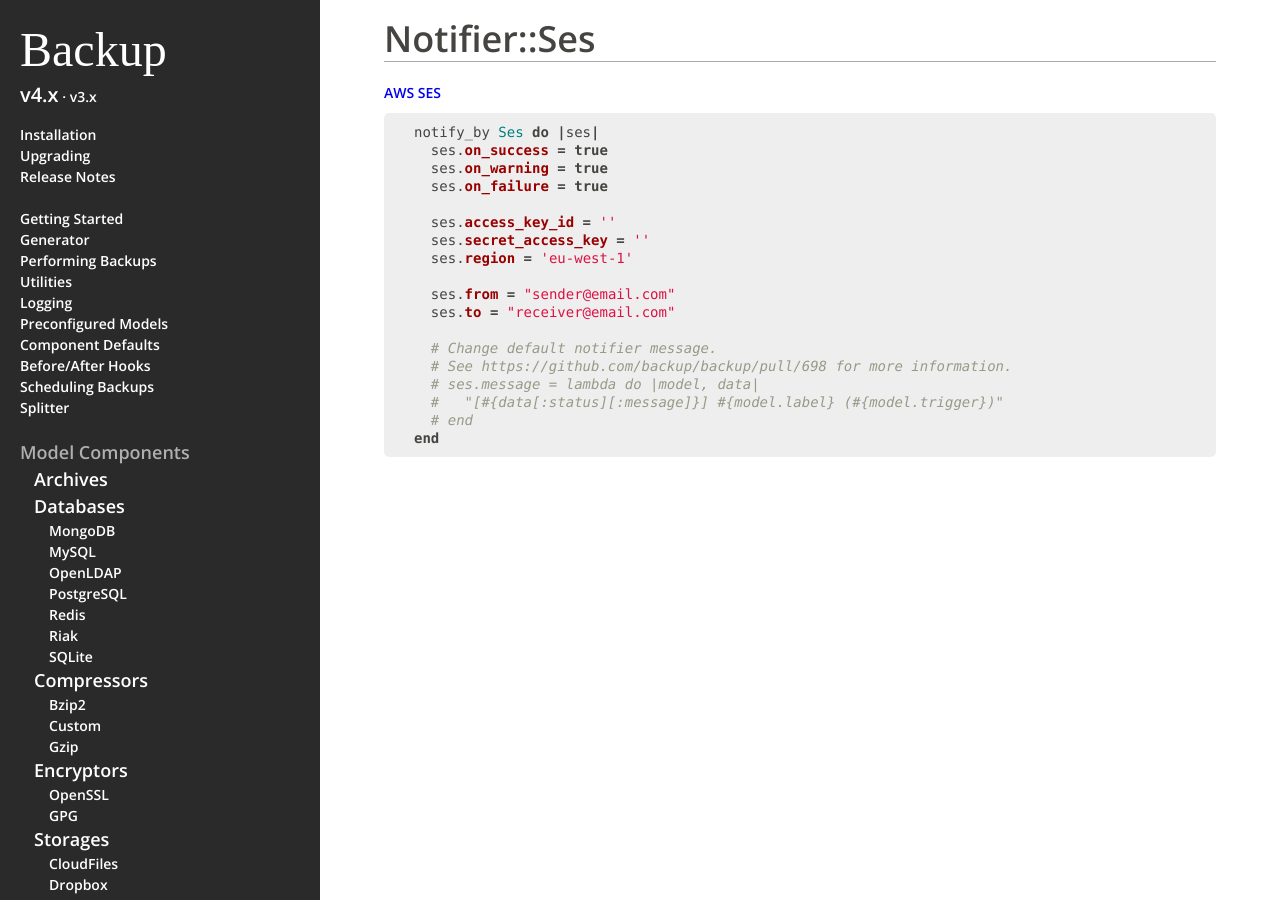
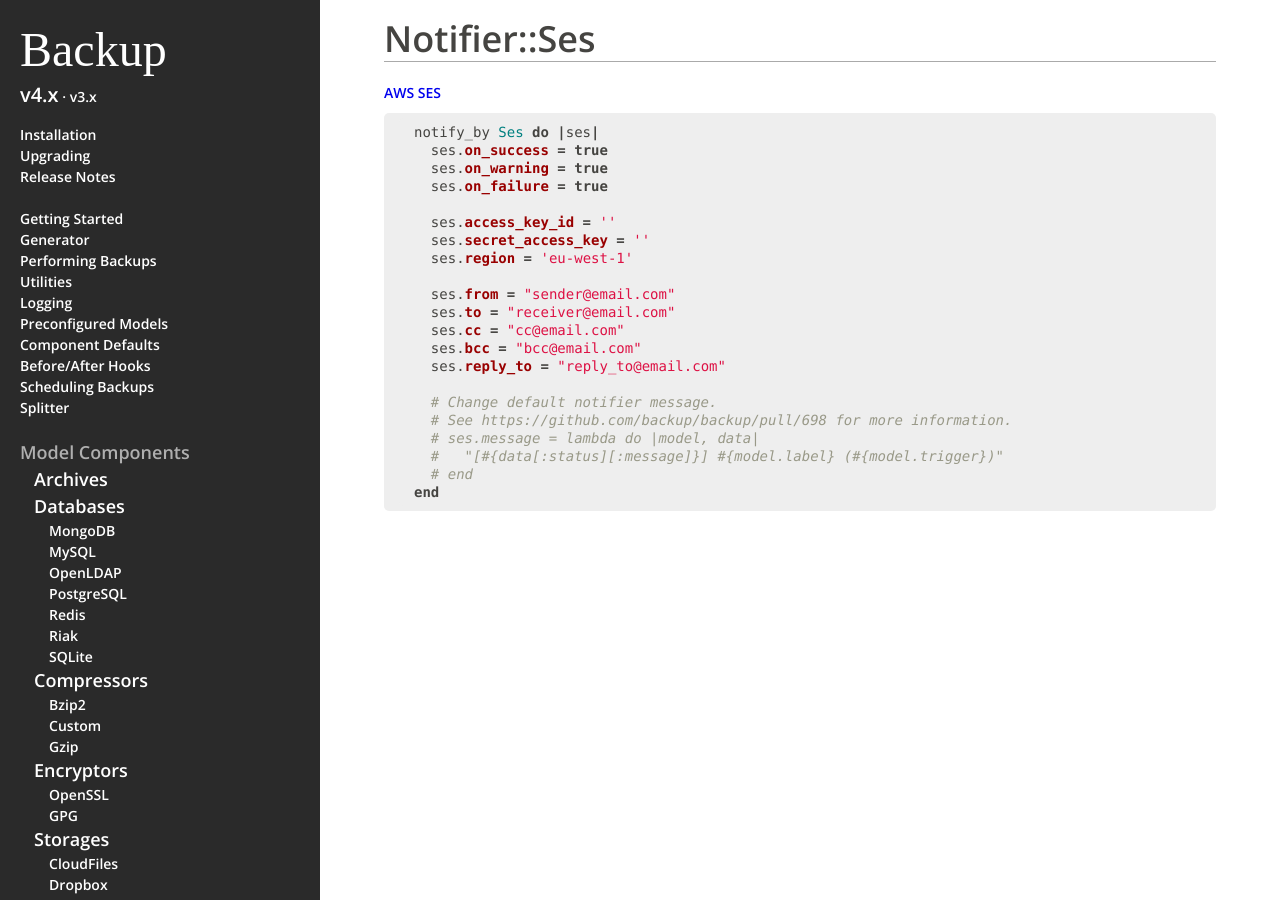
Before and after one commit to backup/backup, a Jekyll site: the page built from v4/notifier-ses/index.md, in a window 1280 px wide. Built offline with Jekyll 4.4.1, drawn with Linux system fonts in a browser that asks for light colours; some web fonts are replaced.

Commit message:
Add header options docs to AWS SES notifier

```diff
--- a/v4/notifier-ses/index.md
+++ b/v4/notifier-ses/index.md
@@ -20,6 +20,9 @@ notify_by Ses do |ses|
 
   ses.from = "sender@email.com"
   ses.to = "receiver@email.com"
+  ses.cc = "cc@email.com"
+  ses.bcc = "bcc@email.com"
+  ses.reply_to = "reply_to@email.com"
 
   # Change default notifier message.
   # See https://github.com/backup/backup/pull/698 for more information.
```
Also changed, not shown: v4/release-notes/index.md (+1 -0 lines).
